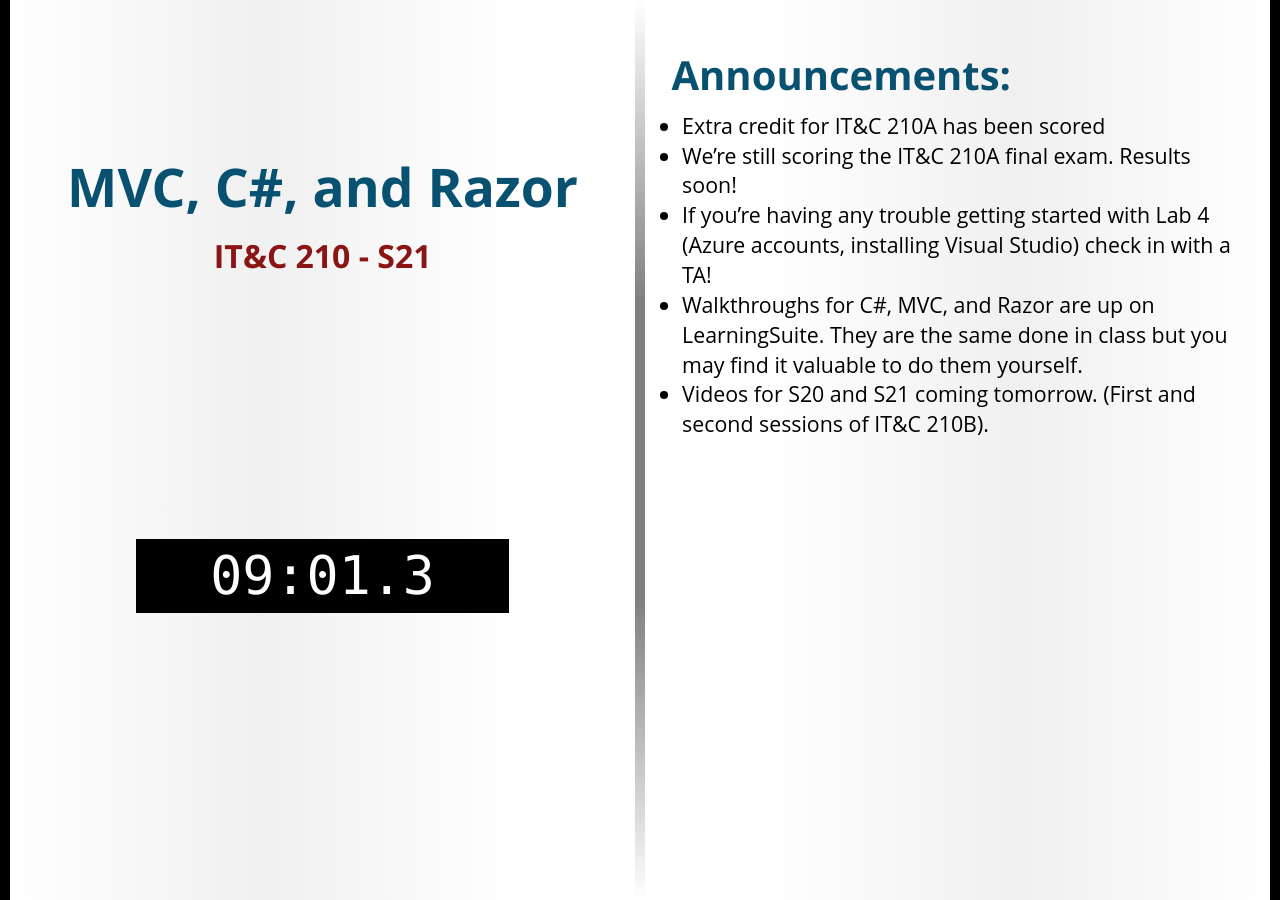
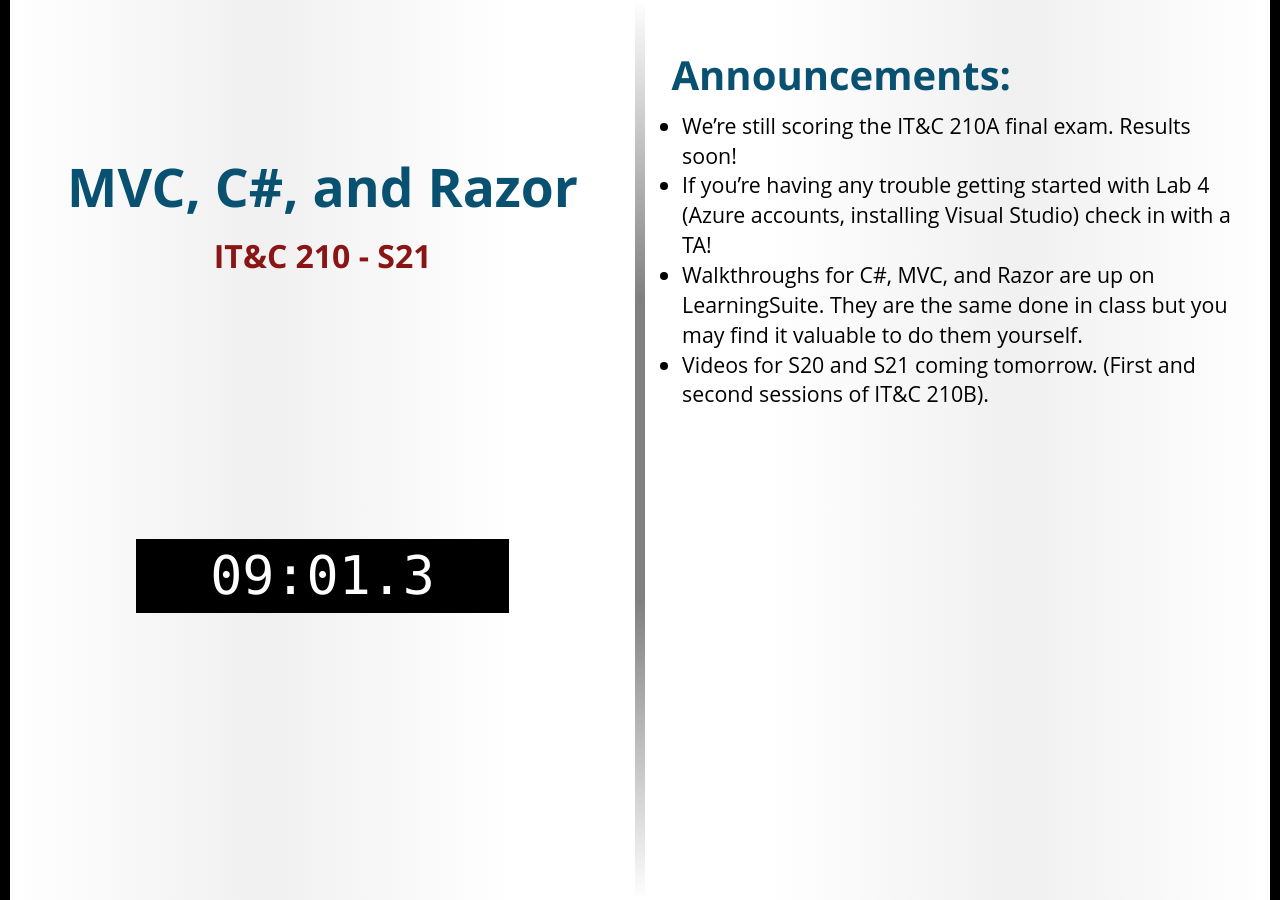
Before and after one commit to BYU-ITC-210/BYU-ITC-210.github.io, a Jekyll site: the page built from _welcome/S21.md, in a window 1280 px wide. Built offline with Jekyll 4.4.1, drawn with Linux system fonts in a browser that asks for light colours; some web fonts are replaced.

Commit message:
Update announcements

```diff
--- a/_welcome/S21.md
+++ b/_welcome/S21.md
@@ -2,7 +2,7 @@
 title: MVC, C#, and Razor
 session: S21
 ---
-* Extra credit for IT&C 210A has been scored
+
 * We're still scoring the IT&C 210A final exam. Results soon!
 * If you're having any trouble getting started with Lab 4 (Azure accounts, installing Visual Studio) check in with a TA!
 * Walkthroughs for C#, MVC, and Razor are up on LearningSuite. They are the same done in class but you may find it valuable to do them yourself.
```
